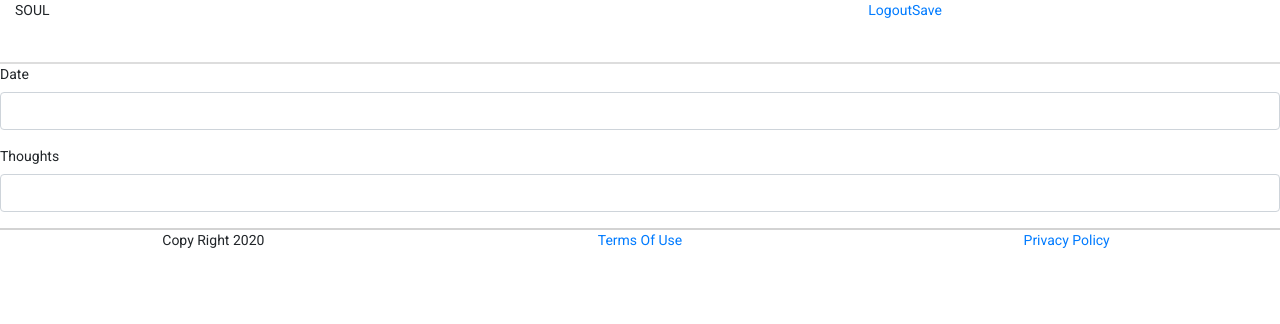
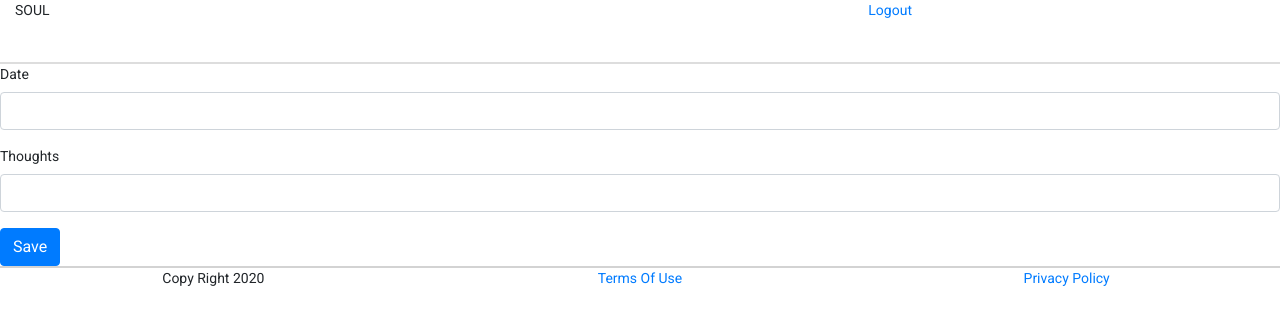
Before and after one commit to ToddAdelgren/CodeAcademySoulTherapy, an Angular app: page /journal in a window 1280 px wide. Shown: the top 324 px of the page. Built offline with nearby package versions, Linux system fonts and the light colour scheme; sample sign-in values are in the browser's storage.

Commit message:
Changes So User Can Add 1st Journal Entry

```diff
--- a/src/app/components/journal/journal.component.html
+++ b/src/app/components/journal/journal.component.html
@@ -3,7 +3,6 @@
         <div class="col-12 col-sm-8">SOUL</div>
         <div class="col-12 col-sm-4">
             <a [routerLink]="['/logout']">Logout</a>
-            <a [routerLink]="['/save']">Save</a>
         </div>
     </div>
 </header>
@@ -26,6 +25,7 @@
                 Please enter your thoughts.
             </div>
         </div>
+        <button class="btn btn-primary" (click)="save()">Save</button>
     </form>
 </main>
 <app-footer></app-footer>
--- a/src/app/components/journal/journal.component.ts
+++ b/src/app/components/journal/journal.component.ts
@@ -2,6 +2,8 @@ import { Component, OnInit } from '@angular/core';
 import { FormGroup, FormBuilder, Validators } from '@angular/forms';
 import { User } from 'src/app/interfaces/user.interface';
 import { ProvokerService } from 'src/app/services/provoker.service';
+import { JournalService } from 'src/app/services/journal.service';
+import { JournalEntry } from 'src/app/interfaces/journal-entry.interface';
 
 @Component({
   selector: 'app-journal',
@@ -20,7 +22,8 @@ export class JournalComponent implements OnInit {
   provoker: string;
 
   constructor(private formBuilder: FormBuilder,
-    private provokerService: ProvokerService) {}
+    private provokerService: ProvokerService,
+    private journalService: JournalService) {}
 
   ngOnInit(): void {
     this.journalForm = this.formBuilder.group({
@@ -35,10 +38,38 @@ export class JournalComponent implements OnInit {
         this.provokerService.getProvoker(1).subscribe((data: Object) => {
 
             this.provoker = data['Item']['Provoker'];
-            console.log(`Provoker:${this.provoker}`);
 
         });
       }
   }
 
+  save(): void {
+
+    // Clear values that may have been previously set.
+    this.hideInvalidJournalDate = true;
+    this.hideInvalidJournalThoughts = true;
+    this.showJournalDateRequired = false;
+    this.showJournalThoughtsRequired = false;
+
+    if (this.journalForm.valid) {
+
+      let user = JSON.parse(localStorage.getItem('user'))
+
+      let journalEntry: JournalEntry = {
+        EmailAddress: user.EmailAddress,
+        ProvokerId: user.Provoker,
+        JournalDate: this.journalForm.controls.journalDate.value,
+        JournalThoughts: this.journalForm.controls.journalThoughts.value
+      }
+
+      // Save the Journal entry to the DynamoDB table SoulTherapyJournal.
+      this.journalService.journal(journalEntry).subscribe((data: string) => {});
+
+    } else {
+
+      this.showJournalDateRequired = !this.journalForm.controls.journalDate.valid;
+      this.showJournalThoughtsRequired = !this.journalForm.controls.journalThoughts.valid;
+
+    }
+  }
 }
--- /dev/null
+++ b/src/app/interfaces/journal-entry.interface.ts
@@ -0,0 +1,6 @@
+export interface JournalEntry {
+    EmailAddress: string,
+    ProvokerId: number,
+    JournalDate: string,
+    JournalThoughts: string
+}
--- /dev/null
+++ b/src/app/services/journal.service.ts
@@ -0,0 +1,22 @@
+import { Injectable } from '@angular/core';
+import { HttpClient } from '@angular/common/http';
+import { JournalEntry } from '../interfaces/journal-entry.interface';
+
+@Injectable({
+  providedIn: 'root'
+})
+
+export class JournalService {
+
+  constructor(private http: HttpClient) { }
+
+  // Get the User from DynamoDB table SoulTherapyUser.
+  //getUser(emailAddress: string) {
+  //  return this.http.get(`https://30xu029kx1.execute-api.us-east-2.amazonaws.com/prod/user/${emailAddress}`);
+  //}
+
+  // Store the Journal entry to the DynamoDB table SoulTherapyJournal.
+  journal(journalEntry: JournalEntry) {
+    return this.http.post(`https://30xu029kx1.execute-api.us-east-2.amazonaws.com/prod/journal/`, journalEntry);
+  }
+}
--- a/src/app/services/user.service.ts
+++ b/src/app/services/user.service.ts
@@ -11,7 +11,6 @@ export class UserService {
 
   // Get the User from DynamoDB table SoulTherapyUser.
   getUser(emailAddress: string) {
-    console.log(`user.service.emailAddress:${emailAddress}`);
     return this.http.get(`https://30xu029kx1.execute-api.us-east-2.amazonaws.com/prod/user/${emailAddress}`);
   }
 
```
Also changed, not shown: 1 other file (tests, documents, lock files or other folders).
